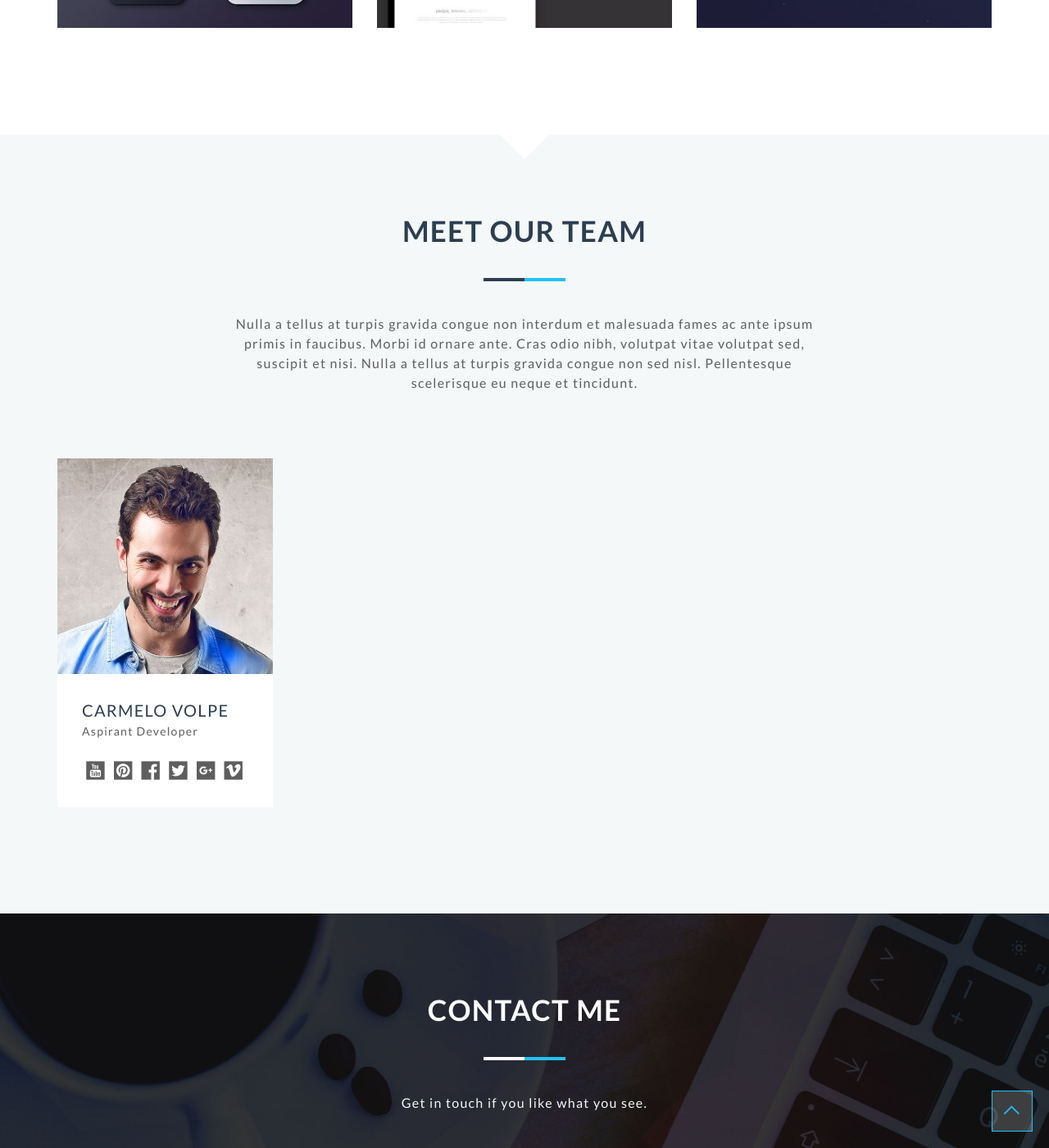
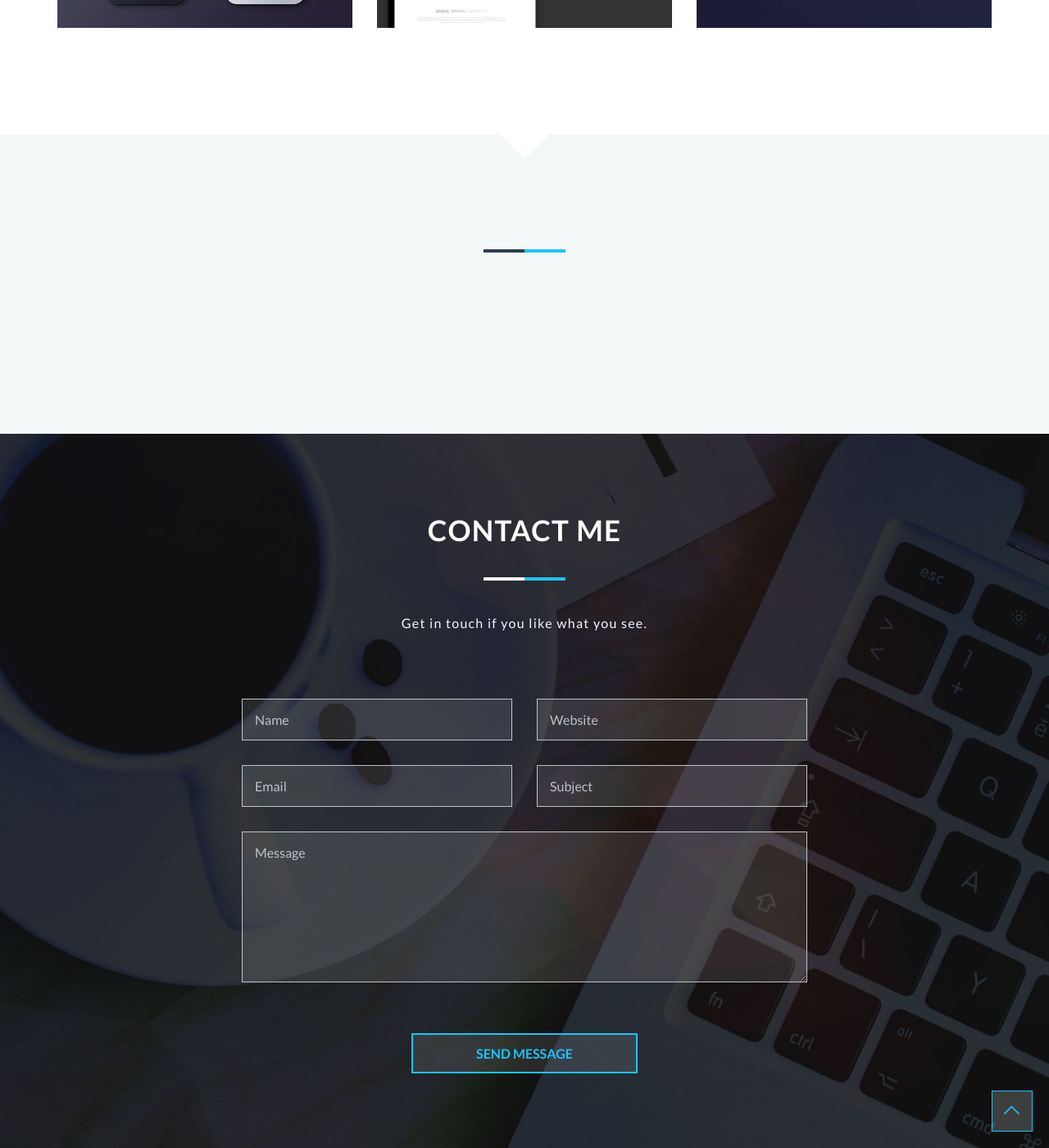
Before and after one commit to Gamernaut/gamernaut.github.io, a Jekyll site: the page built from index.html, in a window 1280 px wide and 1400 px high, scrolled down 2792 px. Shown: the whole window at 82% size. Built offline with Jekyll 4.4.1, drawn with Linux system fonts in a browser that asks for light colours; nearby versions of some CDN libraries.

Commit message:
Update _config.yml

```diff
--- a/_config.yml
+++ b/_config.yml
@@ -151,33 +151,6 @@ portfolio:
   url: '#'
 
 
-
-#####################################
-############### Team ################
-#####################################
-team-title: Meet Our Team
-team-description: Nulla a tellus at turpis gravida congue non interdum et malesuada fames ac ante ipsum primis in faucibus. Morbi id ornare ante. Cras odio nibh, volutpat vitae volutpat sed, suscipit et nisi. Nulla a tellus at turpis gravida congue non sed nisl. Pellentesque scelerisque eu neque et tincidunt.
-
-#
-# Team Members
-#
-team:
-
-# Team Member
-- name: Carmelo Volpe
-  tagline: Aspirant Developer
-  avatar: avatar-01.jpg
-
-  # Social Links
-  youtube: '#'
-  pinterest: '#'
-  facebook: '#'
-  twitter: '#'
-  google-plus: '#'
-  vimeo: '#'
-
-
-
 #####################################
 ############   Contact   ############
 #####################################
```
